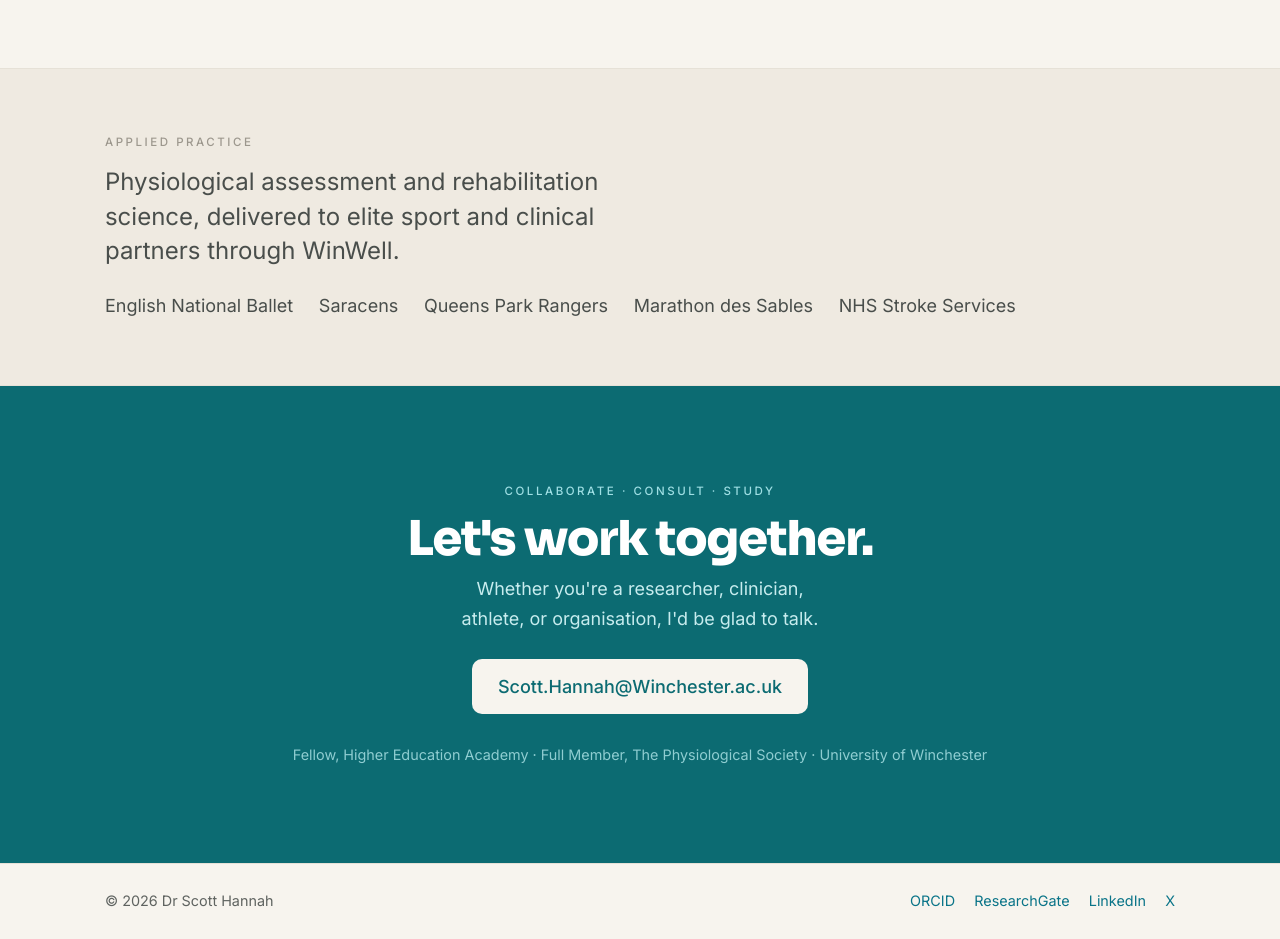
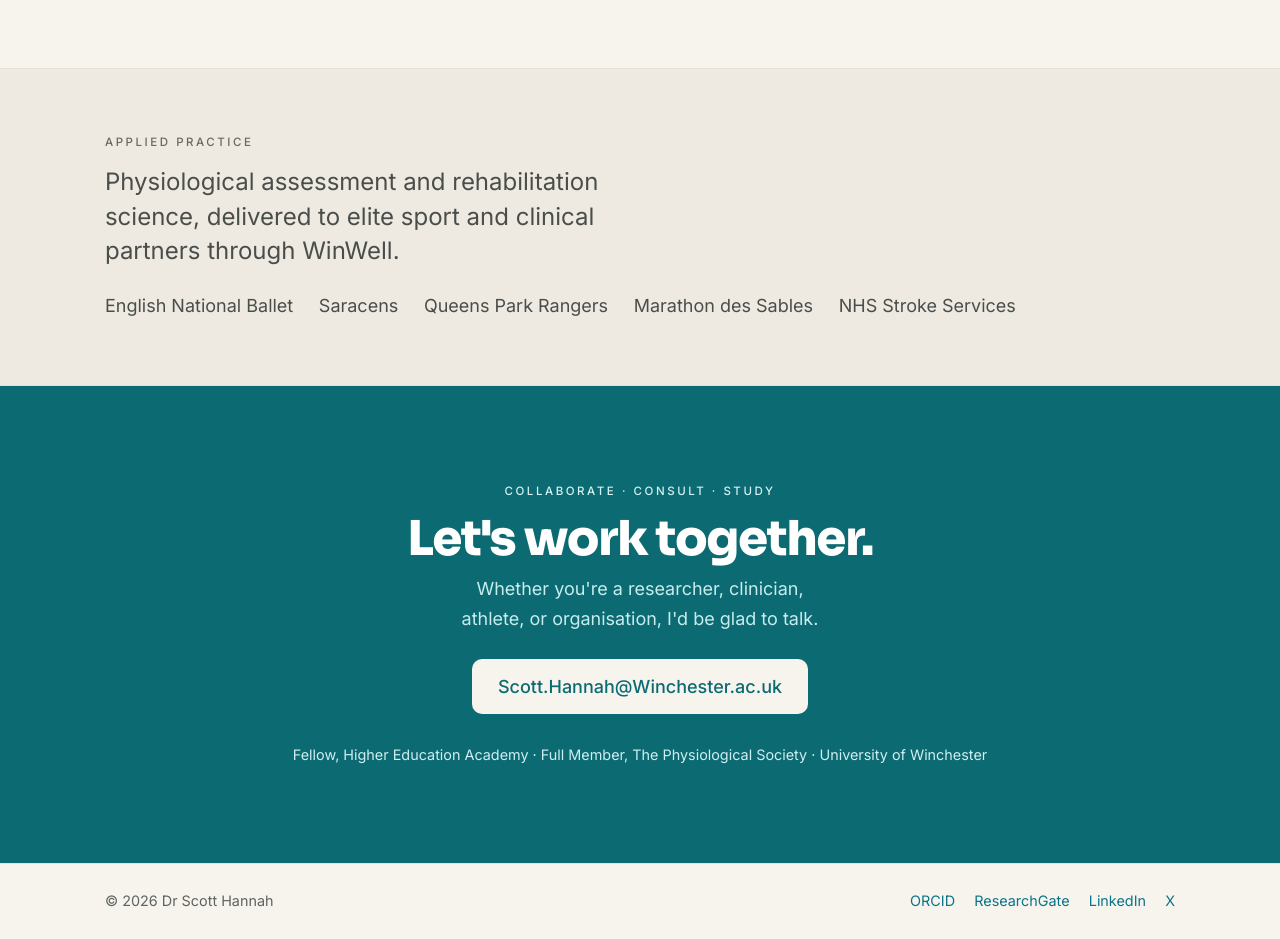
Before and after one commit to Scott-S-Hannah/Scott-S-Hannah.github.io, an Astro site: page / in a window 1280 px wide. Shown: the part 2420-3359 px from the top of the page. Built offline with nearby package versions, Linux system fonts and the light colour scheme; Astro itself is replaced by a stand-in of ours.

Commit message:
fix(a11y): no-JS reveal fallback and WCAG AA small-text contrast

```diff
--- a/src/components/ContactCTA.astro
+++ b/src/components/ContactCTA.astro
@@ -13,9 +13,9 @@
 
 <style>
   .cta { background: var(--teal-deep); color: #eafafb; padding-block: clamp(3rem, 2rem + 5vw, 6rem); text-align: center; }
-  .cta__label { font-size: 0.72rem; font-weight: 500; letter-spacing: 0.22em; text-transform: uppercase; color: #9fdfe4; }
+  .cta__label { font-size: 0.72rem; font-weight: 500; letter-spacing: 0.22em; text-transform: uppercase; color: #d6f1f3; }
   .cta__title { color: #fff; font-size: var(--step-3); margin: 0.8rem 0 0.6rem; }
   .cta__lede { color: #c7ecee; max-width: 32ch; margin: 0 auto 1.6rem; }
   .cta__btn { display: inline-block; background: var(--paper); color: var(--teal-deep) !important; font-weight: 500; padding: 0.8rem 1.6rem; border-radius: var(--radius); }
-  .cta__creds { font-size: var(--step--1); color: #8fcdd1; margin-top: 1.8rem; }
+  .cta__creds { font-size: var(--step--1); color: #cfeef1; margin-top: 1.8rem; }
 </style>
--- a/src/layouts/Base.astro
+++ b/src/layouts/Base.astro
@@ -17,6 +17,7 @@
 <!doctype html>
 <html lang="en">
   <head>
+    <script is:inline>document.documentElement.classList.add('js');</script>
     <meta charset="utf-8" />
     <meta name="viewport" content="width=device-width, initial-scale=1" />
     <link rel="icon" href="/favicon.svg" type="image/svg+xml" />
--- a/src/styles/global.css
+++ b/src/styles/global.css
@@ -38,10 +38,10 @@
 }
 .skip-link:focus { left: 1rem; top: 1rem; }
 
-.reveal { opacity: 0; transform: translateY(14px); transition: opacity 0.6s ease, transform 0.6s ease; }
-.reveal.is-visible { opacity: 1; transform: none; }
+.js .reveal { opacity: 0; transform: translateY(14px); transition: opacity 0.6s ease, transform 0.6s ease; }
+.js .reveal.is-visible { opacity: 1; transform: none; }
 
 @media (prefers-reduced-motion: reduce) {
   html { scroll-behavior: auto; }
-  .reveal { opacity: 1; transform: none; transition: none; }
+  .js .reveal { opacity: 1; transform: none; transition: none; }
 }
--- a/src/styles/tokens.css
+++ b/src/styles/tokens.css
@@ -4,7 +4,7 @@
   --ink: #1a2422;
   --ink-soft: #494e4b;
   --mut: #5f6360;
-  --faint: #9c978d;
+  --faint: #6b6660;
   --line: #e6e1d7;
   --teal: #0a7488;
   --teal-deep: #0c6b72;
```
